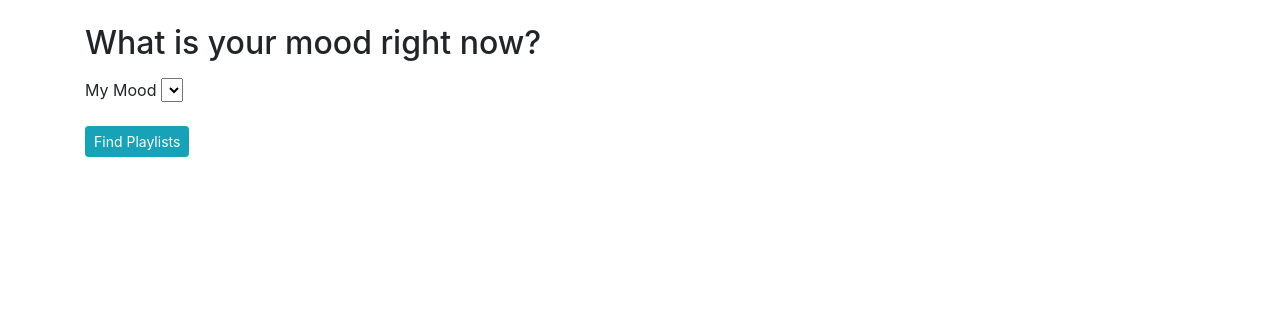
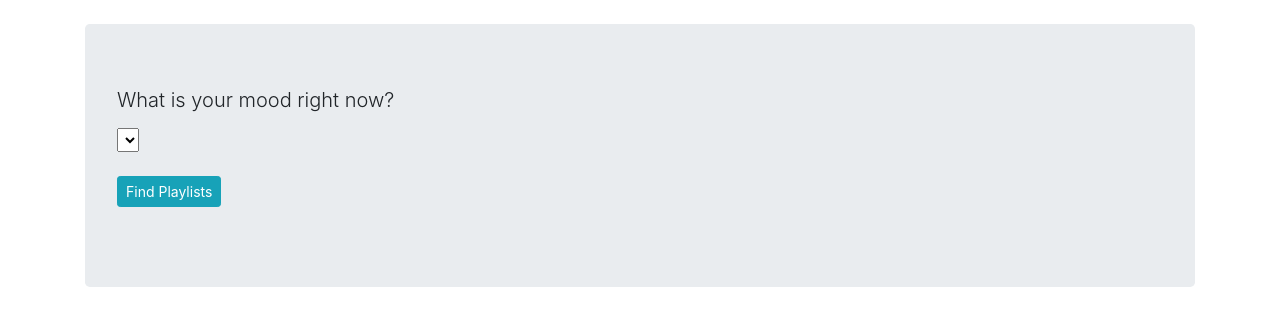
Before and after one commit to leilacheung/findthatsong, a Rails app: template app/views/user/home.html.erb in a window 1280 px wide. Shown: the part 56-382 px from the top of the page. Run offline with Rails 7, Linux system fonts and the light colour scheme; the template is opened without the code that fills it, so the values that code supplies are empty; some libraries are stand-ins or nearby versions.

Commit message:
Final Project

```diff
--- a/app/views/moods/show.html.erb
+++ b/app/views/moods/show.html.erb
@@ -45,7 +45,7 @@
         <input type="text" id="title_id_box" name="query_title" value="<%= @the_mood.label %>">
       </div>
 
-      <button class="btn btn-outline-dark btn-sm mb-2">
+      <button class="btn btn-outline-warning btn-sm mb-2">
         Update Mood
       </button>
     </form>
--- a/app/views/songs/show.html.erb
+++ b/app/views/songs/show.html.erb
@@ -65,7 +65,7 @@
       </div>
     </div>
 
-      <button class="btn btn-outline-dark btn-sm mb-2">
+      <button class="btn btn-outline-warning btn-sm mb-2">
         Update song
       </button>
     </form>
--- a/app/views/user/home.html.erb
+++ b/app/views/user/home.html.erb
@@ -1,13 +1,10 @@
-<div class="mb-3">
-<h2> What is your mood right now? </h2>
-</div>
+<div class="jumbotron">
+  <div class="mb-3">
+  <h2 class="lead"> What is your mood right now? </h2>
+  </div>
 
-<div class="mb-3">
+<div class="mb-4">
   <form action="/select_mood">
-
-      <label for="playlist_id_box">
-          My Mood
-        </label>
 
       <select name="query_mood_id" id="mood_id_box">
           <% @current_user.moods.order(:label).each do |a_mood| %>
@@ -25,3 +22,5 @@
     </div>
 
     </form>
+
+</div>
```
Also changed, not shown: app/views/playlists/show.html.erb (+4 -6 lines), db/development.sqlite3.
